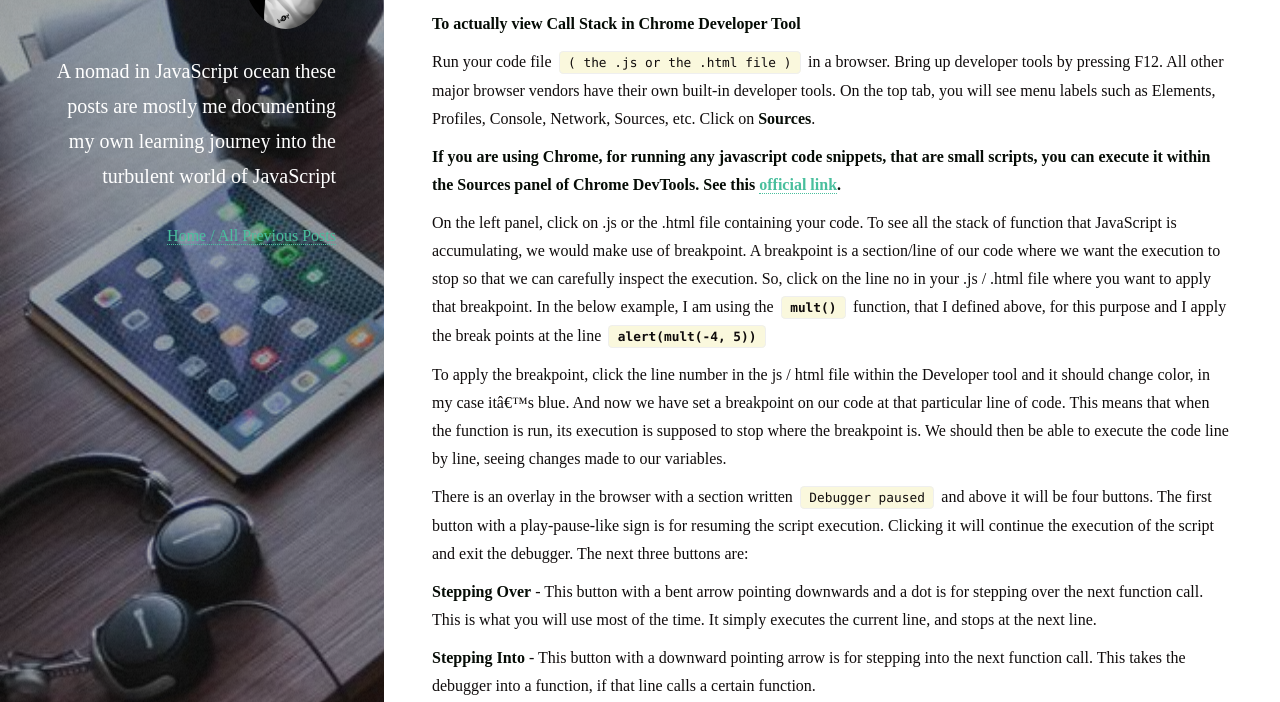
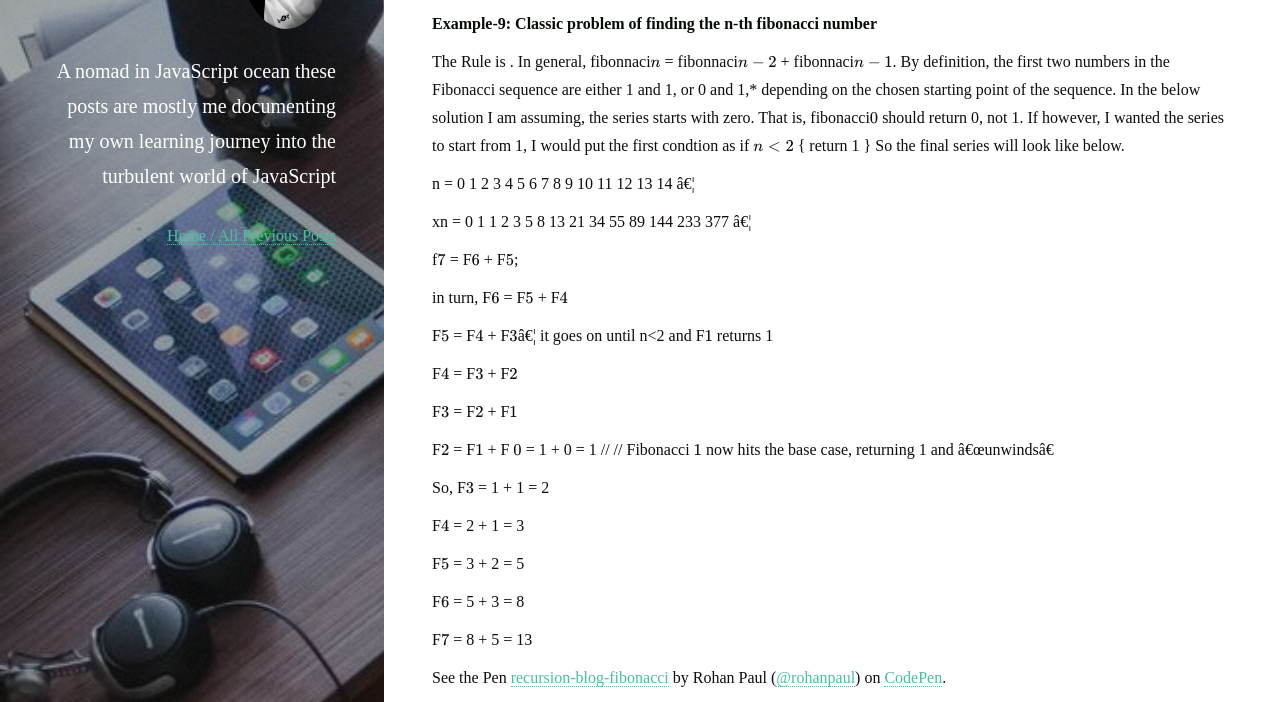
Before and after one commit to rohan-paul/rohan-paul.github.io, a Jekyll site: the page built from _posts/2018-04-17-Recursion_In_JavaScript_Part-1.md, in a window 1280 px wide and 1400 px high, scrolled down 5790 px. Shown: the part 245-947 px from the top of the window. Built offline with Jekyll 4.4.1, drawn with Linux system fonts in a browser that asks for light colours; nearby versions of some CDN libraries; formulas are drawn with MathJax 3; comment, search, counter and statistics services are not loaded; grey boxes are pictures that could not be loaded.

Commit message:
minor changes in recursion blog

```diff
--- a/_posts/2018-04-17-Recursion_In_JavaScript_Part-1.md
+++ b/_posts/2018-04-17-Recursion_In_JavaScript_Part-1.md
@@ -153,6 +153,42 @@ The CallStack holds a list of functions that have been called to run our code up
 <script async src="https://static.codepen.io/assets/embed/ei.js"></script>
 
 
+**Example-9: Classic problem of finding the n-th fibonacci number**
+
+The Rule is . In general, fibonnaci(n) = fibonnaci(n - 2) + fibonnaci(n - 1). By definition, the first two numbers in the Fibonacci sequence are either 1 and 1, or 0 and 1,* depending on the chosen starting point of the sequence.
+In the below solution I am assuming, the series starts with zero. That is, fibonacci(0) should return 0, not 1. If however, I wanted the series to start from 1, I would put the first condtion as if (n < 2) { return 1 }
+So the final series will look like below.
+
+n =	    0	1	2	3	4	5	6	7	8	9	10	11	12	13	14	...
+
+xn =	0	1	1	2	3	5	8	13	21	34	55	89	144	233	377	...
+
+f(7) = F(6) + F(5);
+
+in turn, F(6) = F(5) + F(4)
+
+F(5) = F(4) + F(3)... it goes on until n<2 and F(1) returns 1
+
+F(4) = F(3) + F(2)
+
+F(3) = F(2) + F(1)
+
+F(2) = F(1) + F (0) = 1 + 0 = 1  // // Fibonacci (1) now hits the base case, returning 1 and "unwinds"
+
+So, F(3) = 1 + 1 = 2
+
+F(4) = 2 + 1 = 3
+
+F(5) = 3 + 2 = 5
+
+F(6) = 5 + 3 = 8
+
+F(7) = 8 + 5 = 13
+
+<p data-height="213" data-theme-id="0" data-slug-hash="BxBqEp" data-default-tab="js" data-user="rohanpaul" data-embed-version="2" data-pen-title="recursion-blog-fibonacci" class="codepen">See the Pen <a href="https://codepen.io/rohanpaul/pen/BxBqEp/">recursion-blog-fibonacci</a> by Rohan Paul (<a href="https://codepen.io/rohanpaul">@rohanpaul</a>) on <a href="https://codepen.io">CodePen</a>.</p>
+<script async src="https://static.codepen.io/assets/embed/ei.js"></script>
+
+
 
 **To actually view Call Stack in Chrome Developer Tool**
 
```
